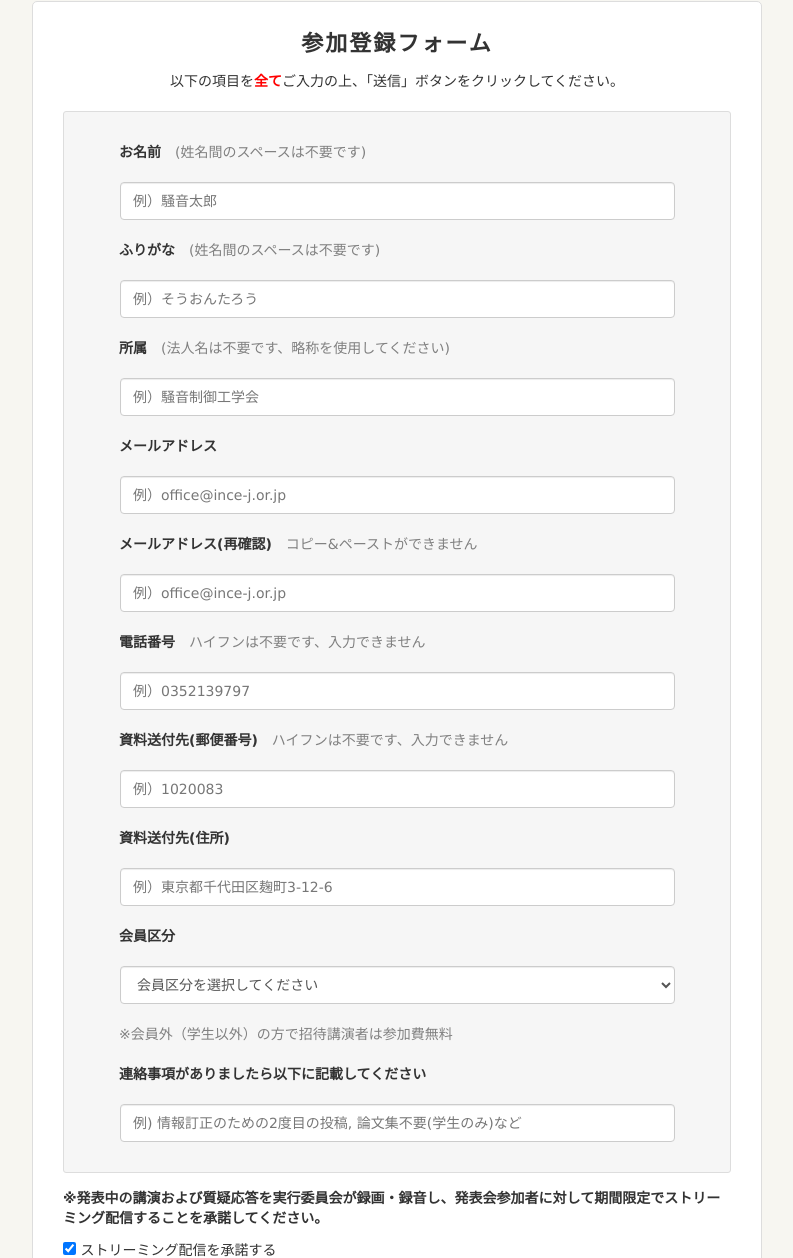
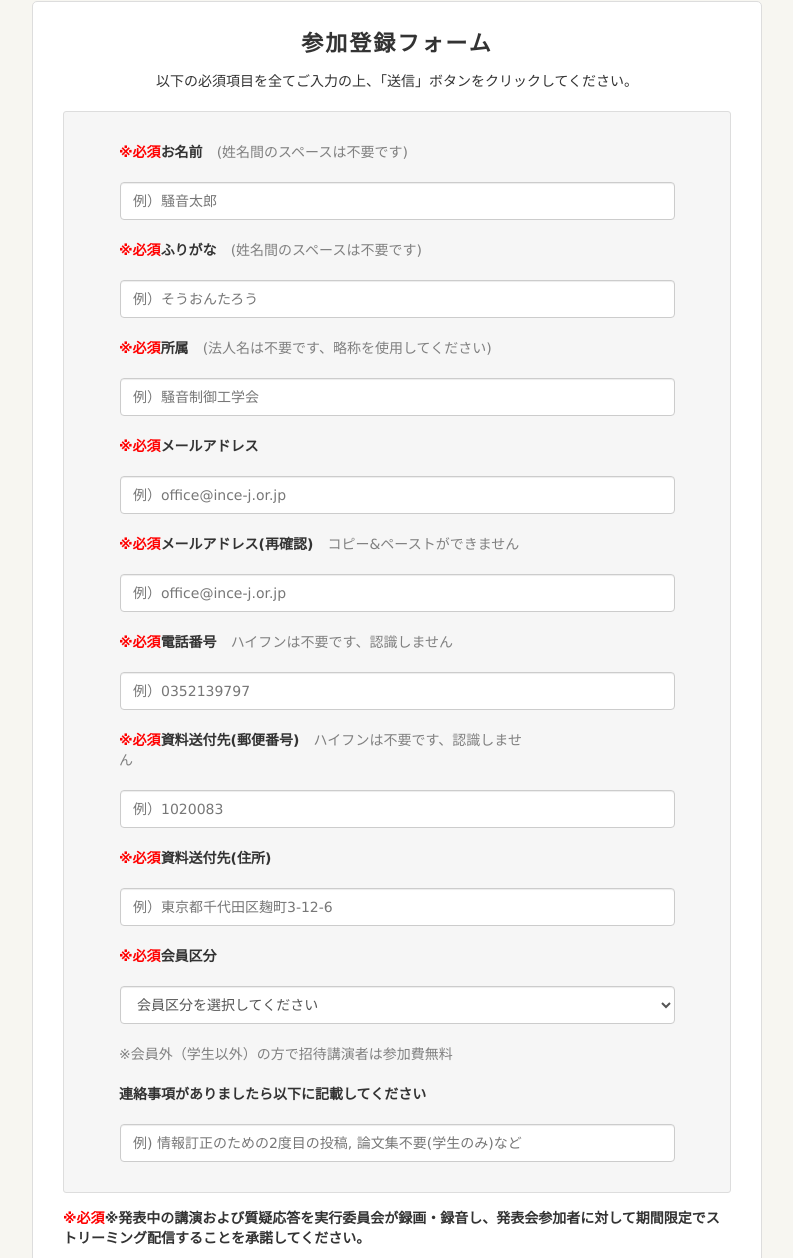
Before and after one commit to incej/registration, a plain HTML site: page index.html in a window 1280 px wide. Shown: the part 179-1437 px from the top of the page, without its empty margins (243-1036 px from the left). Drawn offline with Linux system fonts and the light colour scheme.

Commit message:
Update index.html

```diff
--- a/index.html
+++ b/index.html
@@ -15,58 +15,58 @@
 <div>
 	<form action="https://docs.google.com/forms/u/0/d/e/1FAIpQLSeEdrMVVv2Zjcw0o6v4ygOkkL1K_-D6VT-uWS9EYwv-PI7xkQ/formResponse" method="post" name="form" onsubmit="return validate()">
 		<h1 class="contact-title"><center>参加登録フォーム</center></h1>
-		<p><center>以下の項目を<span style="color:red"><b>全て</b></span>ご入力の上、「送信」ボタンをクリックしてください。</center></p>
+		<p><center>以下の必須項目を全てご入力の上、「送信」ボタンをクリックしてください。</center></p>
 		<div>
       <div>
-				<p><b>お名前　</b><span style="color:gray">(姓名間のスペースは不要です)</span></p>
+				<p><span style="color:red"><b>※必須</b></span><b>お名前　</b><span style="color:gray">(姓名間のスペースは不要です)</span></p>
 			</div>
 			<div>
 				<input type="text" name="entry.753175838" placeholder="例）騒音太郎" value="" required>
 			</div>
 			<div>
-				<p><b>ふりがな　</b><span style="color:gray">(姓名間のスペースは不要です)</span></p>
+				<p><span style="color:red"><b>※必須</b></span><b>ふりがな　</b><span style="color:gray">(姓名間のスペースは不要です)</span></p>
 			</div>
 			<div>
 				<input type="text" name="entry.1325106526" placeholder="例）そうおんたろう" value="" required>
 			</div>
 			<div>
-				<p><b>所属　</b><span style="color:gray">(法人名は不要です、略称を使用してください)</span></p>
+				<p><span style="color:red"><b>※必須</b></span><b>所属　</b><span style="color:gray">(法人名は不要です、略称を使用してください)</span></p>
 			</div>
 			<div>
 				<input type="text" name="entry.845787642" placeholder="例）騒音制御工学会" value="" required>
 			</div>
 			<div>
-				<p><b>メールアドレス</b></p>
+				<p><span style="color:red"><b>※必須</b></span><b>メールアドレス</b></p>
 			</div>
 			<div>
 				<input type="email" id="email1" placeholder="例）office@ince-j.or.jp" style=”ime-mode:disabled;”　oncopy="return false" onpaste="return false" oncontextmenu="return false" value="" required>
 			</div>
 			<div>
-				<p><b>メールアドレス(再確認)　</b><span style="color:gray">コピー&ペーストができません</span></p>
+				<p><span style="color:red"><b>※必須</b></span><b>メールアドレス(再確認)　</b><span style="color:gray">コピー&ペーストができません</span></p>
 			</div>
 			<div>
 				<input type="email" name="entry.252309631" id="email2" placeholder="例）office@ince-j.or.jp" oncopy="return false" onpaste="return false" oncontextmenu="return false" autocomplete="off" style=”ime-mode:disabled;” oninput="CheckEmail_2(this)" value="" required>
 			</div>
 			<div>
-				<p><b>電話番号　</b><span style="color:gray">ハイフンは不要です、入力できません</span></p>
+				<p><span style="color:red"><b>※必須</b></span><b>電話番号　</b><span style="color:gray">ハイフンは不要です、認識しません</span></p>
 			</div>
 			<div>
 				<input type="tel" name="entry.206047643" style=”ime-mode:disabled;” placeholder="例）0352139797" value="" required>
 			</div>
 			<div>
-				<p><b>資料送付先(郵便番号)　</b><span style="color:gray">ハイフンは不要です、入力できません</span></p>
+				<p><span style="color:red"><b>※必須</b></span><b>資料送付先(郵便番号)　</b><span style="color:gray">ハイフンは不要です、認識しません</span></p>
 			</div>
 			<div>
 				<input type="tel" name="entry.1955965000" style=”ime-mode:disabled;” placeholder="例）1020083" pattern="\d{7}" onKeyUp="AjaxZip3.zip2addr(this,'','entry.876616172','entry.876616172');" value="" required>
 			</div>
 			<div>
-				<p><b>資料送付先(住所)</b></p>
+				<p><span style="color:red"><b>※必須</b></span><b>資料送付先(住所)</b></p>
 			</div>
 			<div>
 				<input type="text" name="entry.876616172" placeholder="例）東京都千代田区麹町3-12-6" value="" required>
 			</div>
 			<div>
-				<p><b>会員区分</b></p>
+				<p><span style="color:red"><b>※必須</b></span><b>会員区分</b></p>
 			</div>
 			<div>
 				<select name="entry.1585838379" required>
@@ -89,7 +89,7 @@
 			</div>
 
 		</div>
-			<p><b>※発表中の講演および質疑応答を実行委員会が録画・録音し、発表会参加者に対して期間限定でストリーミング配信することを承諾してください。</b></p>
+			<p><span style="color:red"><b>※必須</b></span><b>※発表中の講演および質疑応答を実行委員会が録画・録音し、発表会参加者に対して期間限定でストリーミング配信することを承諾してください。</b></p>
 			<input type="checkbox" name="q[]" value="" required checked="checked"> ストリーミング配信を承諾する<br>
 		</div>
 		<button type="submit">送信</button>
```
